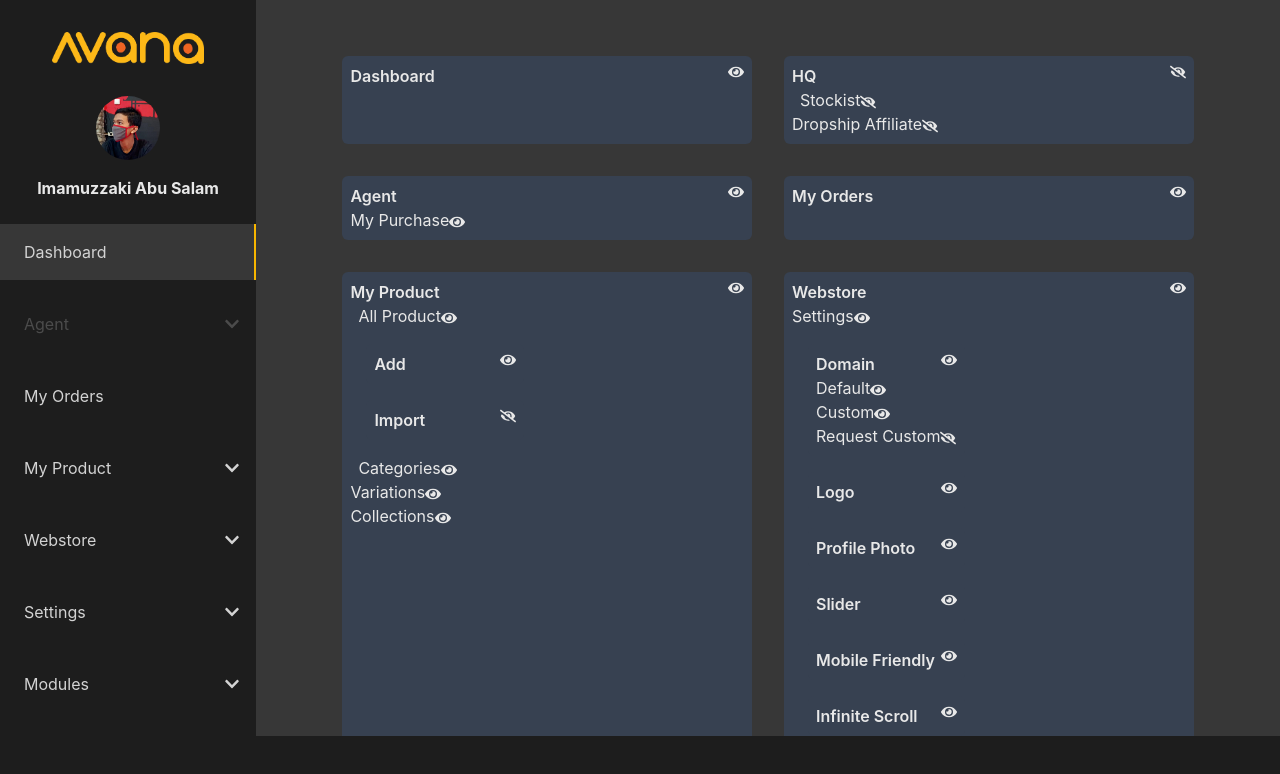
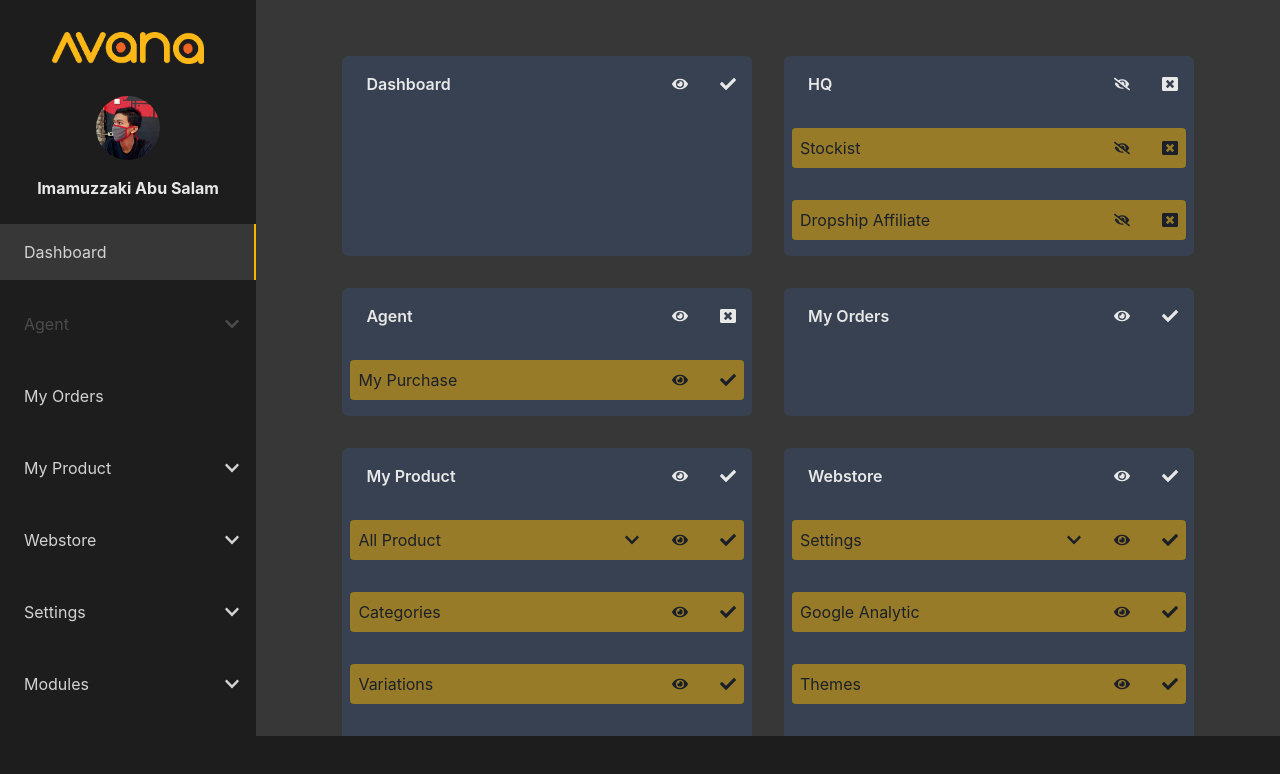
Before and after one commit to ImBIOS/avana-frontend-test, a React (Create React App) app: page /dashboard in a window 1280 px wide. Shown: the top 774 px of the page. Built offline with nearby package versions, Linux system fonts and the light colour scheme.

Commit message:
add activate and deactivate feature

```diff
--- a/src/components/toggle/toggleSlice.js
+++ b/src/components/toggle/toggleSlice.js
@@ -18,10 +18,12 @@ const toggleSlice = createSlice({
       accessNestedChild(state, orderArray, action.payload).isShowed = false;
     },
     activate: (state, action) => {
-      state[searchOrder(action.payload, state)].isAllowed = true;
+      const orderArray = searchOrderRecursively(action.payload, state);
+      accessNestedChild(state, orderArray, action.payload).isAllowed = true;
     },
     deactivate: (state, action) => {
-      state[searchOrder(action.payload, state)].isAllowed = false;
+      const orderArray = searchOrderRecursively(action.payload, state);
+      accessNestedChild(state, orderArray, action.payload).isAllowed = false;
     },
   },
 });
--- a/src/pages/Dashboard.js
+++ b/src/pages/Dashboard.js
@@ -1,75 +1,90 @@
 import React from "react";
-import { FaEye, FaEyeSlash } from "react-icons/fa";
+import {
+  FaCheck,
+  FaChevronDown,
+  FaChevronUp,
+  FaEye,
+  FaEyeSlash,
+  FaWindowClose,
+} from "react-icons/fa";
 import { useDispatch, useSelector } from "react-redux";
 import {
+  activate,
+  deactivate,
   hideToggle,
   selectToggle,
   showToggle,
 } from "../components/toggle/toggleSlice";
 
 export default function Dashboard() {
+  const [isOpen, setIsOpen] = React.useState({});
   const sidebar = useSelector(selectToggle);
   const dispatch = useDispatch();
 
-  let indent = 0;
-  const increaseIndent = () => {
-    indent += 2;
-  };
-  const resetIndent = () => {
-    indent = 0;
-  };
+  const handleDropdownClick = (id) =>
+    setIsOpen({ ...isOpen, [id]: !isOpen[id] });
 
-  const listRenderer = (list) => {
-    return list.map((item) => {
-      return (
-        <div key={item.id} className="w-[40%] m-4 p-2 bg-gray-700 rounded-md">
-          <h1 className={`flex justify-between ml-${indent}`}>
-            <span className="font-semibold">{item.title}</span>
+  const listRenderer = (list) =>
+    list.map((item) => (
+      <div
+        key={item.id}
+        className="flex flex-col gap-4 w-[40%] m-4 p-2 bg-gray-700 rounded-md"
+      >
+        <h1 className="flex justify-between items-center mx-2">
+          <span className="font-semibold p-2">{item.title}</span>
+          <span className="hover:cursor-pointer flex gap-8">
             {item.isShowed ? (
-              <FaEye
-                className="inline-block"
-                onClick={() => dispatch(hideToggle(item.id))}
-              />
+              <FaEye onClick={() => dispatch(hideToggle(item.id))} />
             ) : (
-              <FaEyeSlash
-                className="inline-block"
-                onClick={() => dispatch(showToggle(item.id))}
-              />
+              <FaEyeSlash onClick={() => dispatch(showToggle(item.id))} />
             )}
+
+            {item.isAllowed ? (
+              <FaCheck onClick={() => dispatch(deactivate(item.id))} />
+            ) : (
+              <FaWindowClose onClick={() => dispatch(activate(item.id))} />
+            )}
+          </span>
         </h1>
-          <h2>
-            {item.childs
-              ? item.childs.map((child) => {
+        {item.childs && childRenderer(item.childs)}
+      </div>
+    ));
+
+  const childRenderer = (childs) =>
+    childs.map((child) => {
       const nested = child.childs;
-                  increaseIndent();
 
       return (
-                    <>
-                      <div className={`ml-${indent}`}>
-                        {child.title}
+        <h2 key={child.id}>
+          <div className="flex items-center bg-primary text-black opacity-50 justify-between rounded p-2 my-2">
+            <span>{child.title}</span>
+            <span className="hover:cursor-pointer flex gap-8">
+              {nested && !isOpen[child.id] && (
+                <FaChevronDown onClick={() => handleDropdownClick(child.id)} />
+              )}
+              {nested && isOpen[child.id] && (
+                <FaChevronUp onClick={() => handleDropdownClick(child.id)} />
+              )}
+
               {child.isShowed ? (
-                          <FaEye
-                            className="inline-block"
-                            onClick={() => dispatch(hideToggle(child.id))}
-                          />
+                <FaEye onClick={() => dispatch(hideToggle(child.id))} />
               ) : (
-                          <FaEyeSlash
-                            className="inline-block"
-                            onClick={() => dispatch(showToggle(child.id))}
-                          />
+                <FaEyeSlash onClick={() => dispatch(showToggle(child.id))} />
               )}
+
+              {child.isAllowed ? (
+                <FaCheck onClick={() => dispatch(deactivate(child.id))} />
+              ) : (
+                <FaWindowClose onClick={() => dispatch(activate(child.id))} />
+              )}
+            </span>
           </div>
-                      {increaseIndent()}
-                      {nested && listRenderer(nested)}
-                    </>
-                  );
-                })
-              : resetIndent()}
+          <div hidden={!isOpen[child.id]} className="m-2">
+            {nested && childRenderer(nested)}
+          </div>
         </h2>
-        </div>
       );
     });
-  };
 
   return (
     <main className="py-4 pt-10 text-left flex flex-wrap justify-center overflow-y-auto h-screen xl:h-[92vh]">
```
Lines whose indentation alone changed are shown as unchanged.
